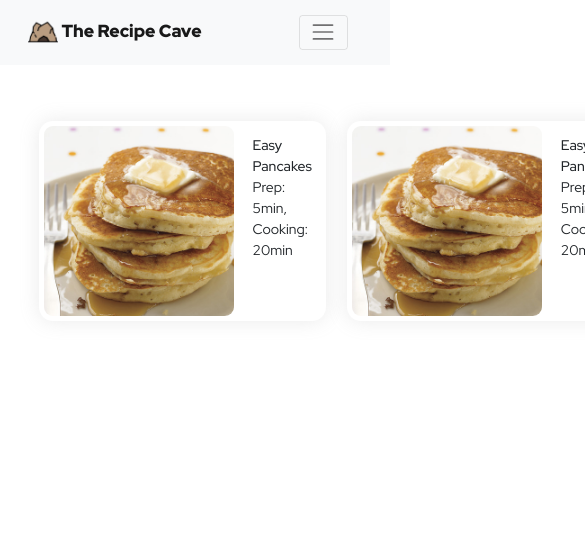
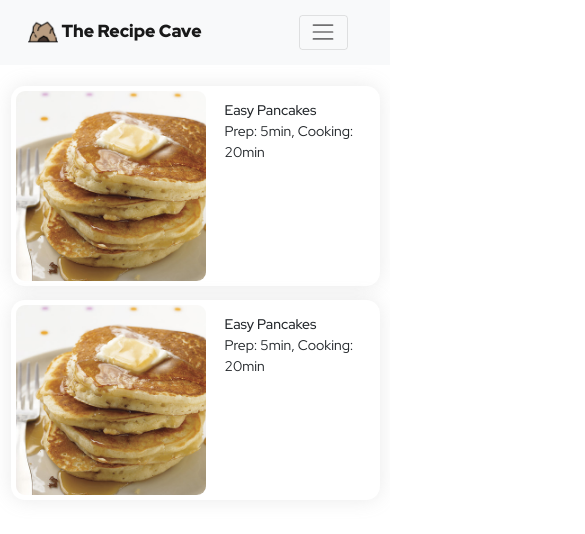
Before and after one commit to hejmi/recipe-cave, a React (Create React App) app: page / in a window 390 px wide. Shown: the top 534 px of the page, 585 px wide, since content can reach past the window. Built offline with nearby package versions, Linux system fonts and the light colour scheme.

Commit message:
replace css for MainPage.js

```diff
--- a/src/App.css
+++ b/src/App.css
@@ -77,6 +77,19 @@ body {
 	transform: rotate(0deg) scale(2) translateZ(0);
 	transition: ease-out;
 }
+.main {
+	position: relative;
+	z-index: 10;
+	max-width: 1000px;
+	padding-left: 3rem;
+	align-items: center;
+	text-align: left;
+	margin: 4rem auto auto auto;
+	opacity: 0;
+	animation: fadeIn 1s 2.3s forwards;
+	display: flex;
+}
+
 .recipe-container {
 	max-width: 29rem;
 	background-color: white;
@@ -118,6 +131,12 @@ body {
 @media screen and (max-width: 400px) {
 	.recipe-desc {
 		display: none;
+	}
+	.main {
+		display: inline;
+	}
+	.container {
+		padding-bottom: 1rem;
 	}
 }
 
--- a/src/components/MainPage.js
+++ b/src/components/MainPage.js
@@ -1,5 +1,4 @@
 import React from "react";
-import "./mainpage.css";
 import ShowRecipe from "./ShowRecipe";
 
 function MainPage() {
--- a/src/components/mainpage.css
+++ /dev/null
@@ -1,13 +0,0 @@
-.main {
-	position: relative;
-	z-index: 10;
-	max-width: 1000px;
-	padding: 2rem 2rem;
-	align-items: center;
-	text-align: left;
-	margin: 2rem auto auto auto;
-	opacity: 0;
-	animation: fadeIn 1s 2.3s forwards;
-	justify-content: space-between;
-	display: flex;
-}
```
